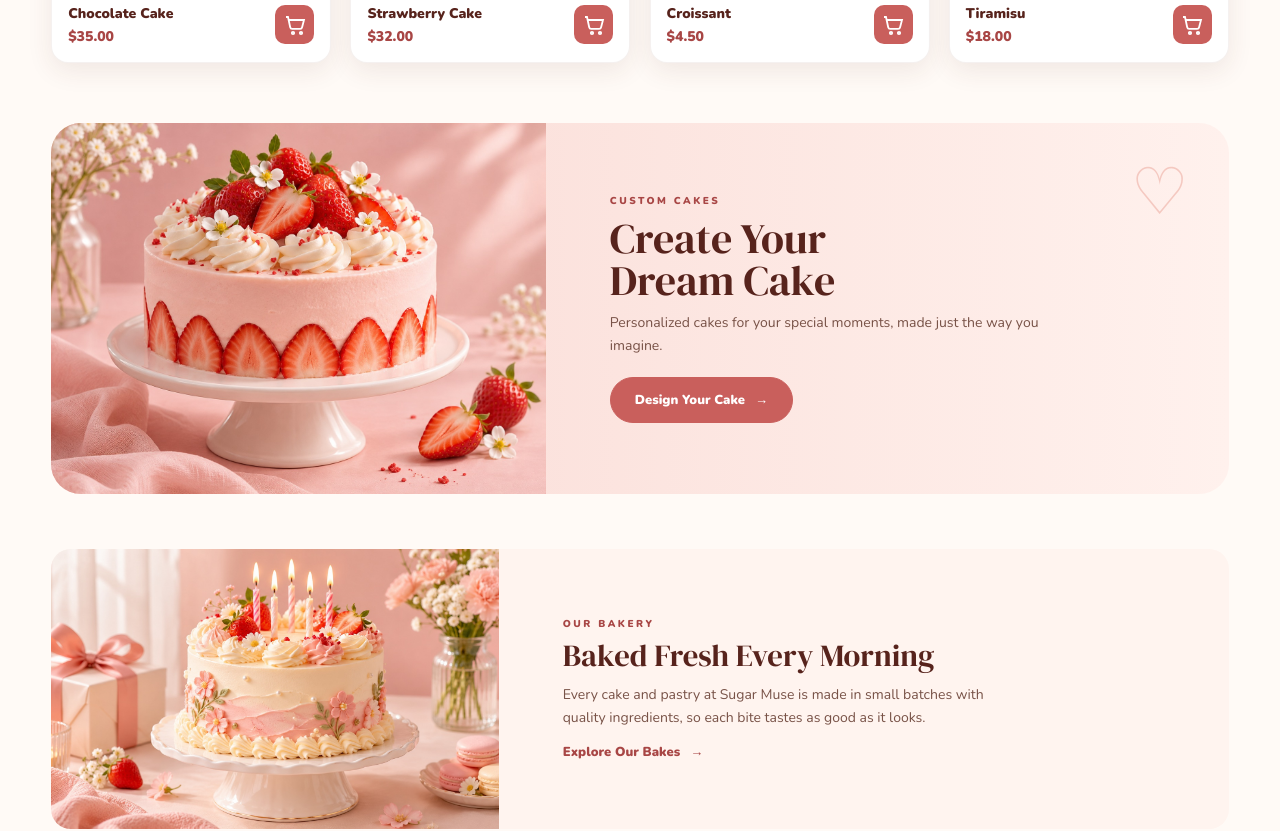
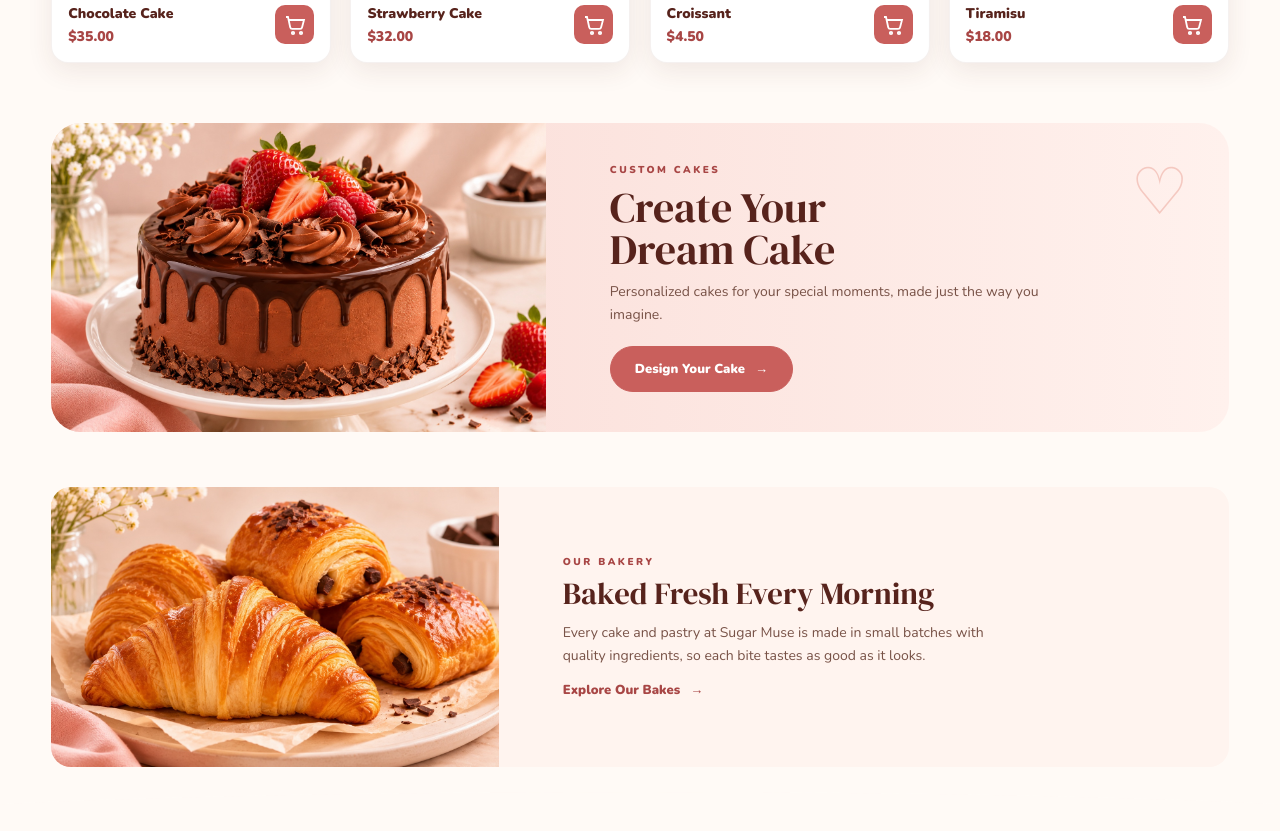
Before and after one commit to XuanNghi24052005/SugarMuse-Bakery, a React (Vite) app in the folder frontend/: page / in a window 1280 px wide. Shown: the part 1560-2391 px from the top of the page. Built offline with nearby package versions, Linux system fonts and the light colour scheme.

Commit message:
Add custom cake section image

```diff
--- a/frontend/src/pages/Home.jsx
+++ b/frontend/src/pages/Home.jsx
@@ -569,7 +569,7 @@
                   <div className="custom-cake-image">
 
                     <img
-                      src="/images/products/strawberry-cake.jpg"
+                      src="/images/products/custom-cake-section.jpg"
                       alt="Custom strawberry cake"
                     />
 
@@ -621,7 +621,7 @@
                   <div className="story-image">
 
                     <img
-                      src={bakeryImage}
+                      src="/images/products/our-bakery-section.jpg"
                       alt="Sugar Muse bakery"
                     />
 
```
Also changed, not shown: frontend/public/images/products/custom-cake-section.jpg (added), frontend/public/images/products/our-bakery-section.jpg (added).
